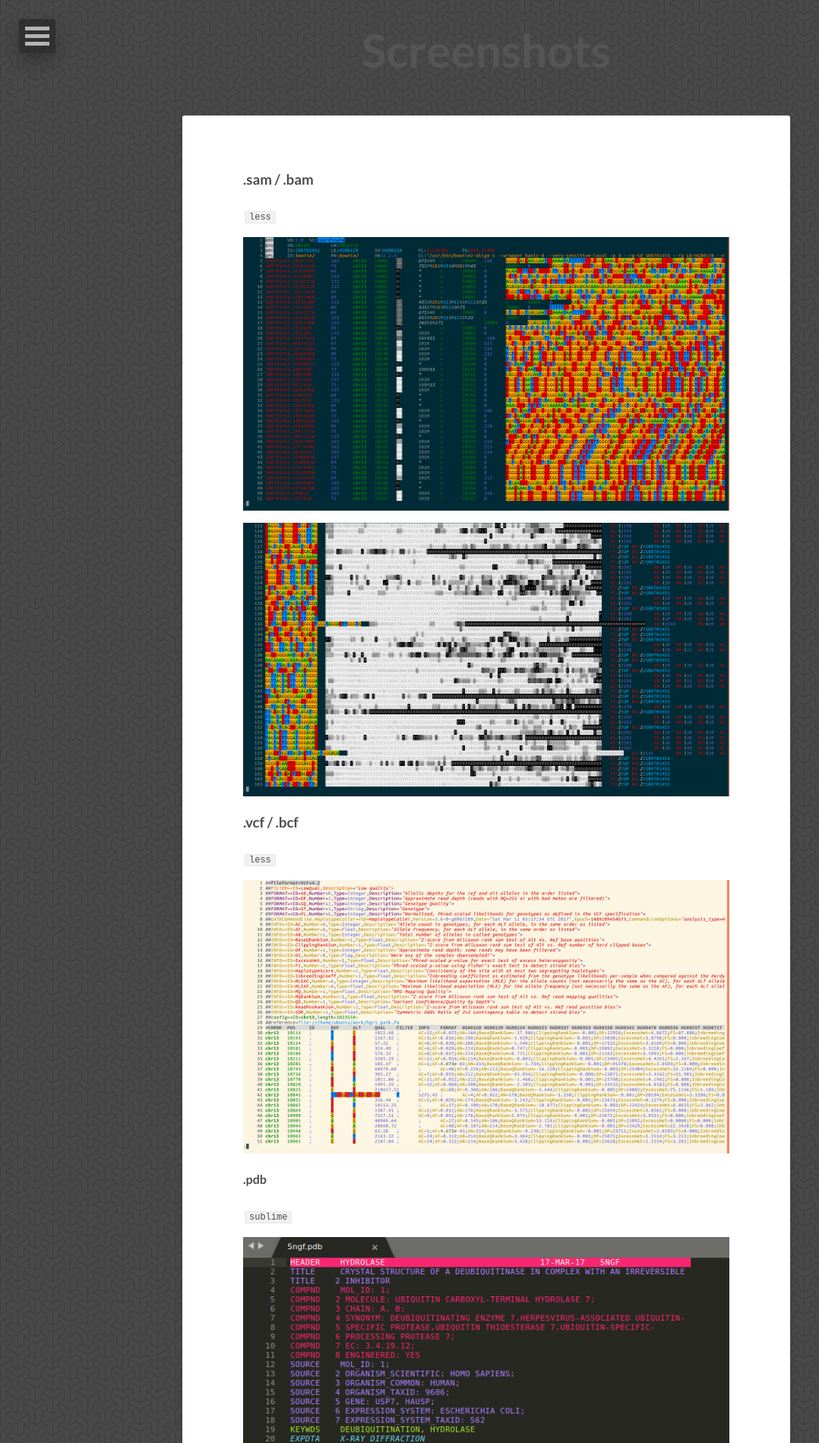
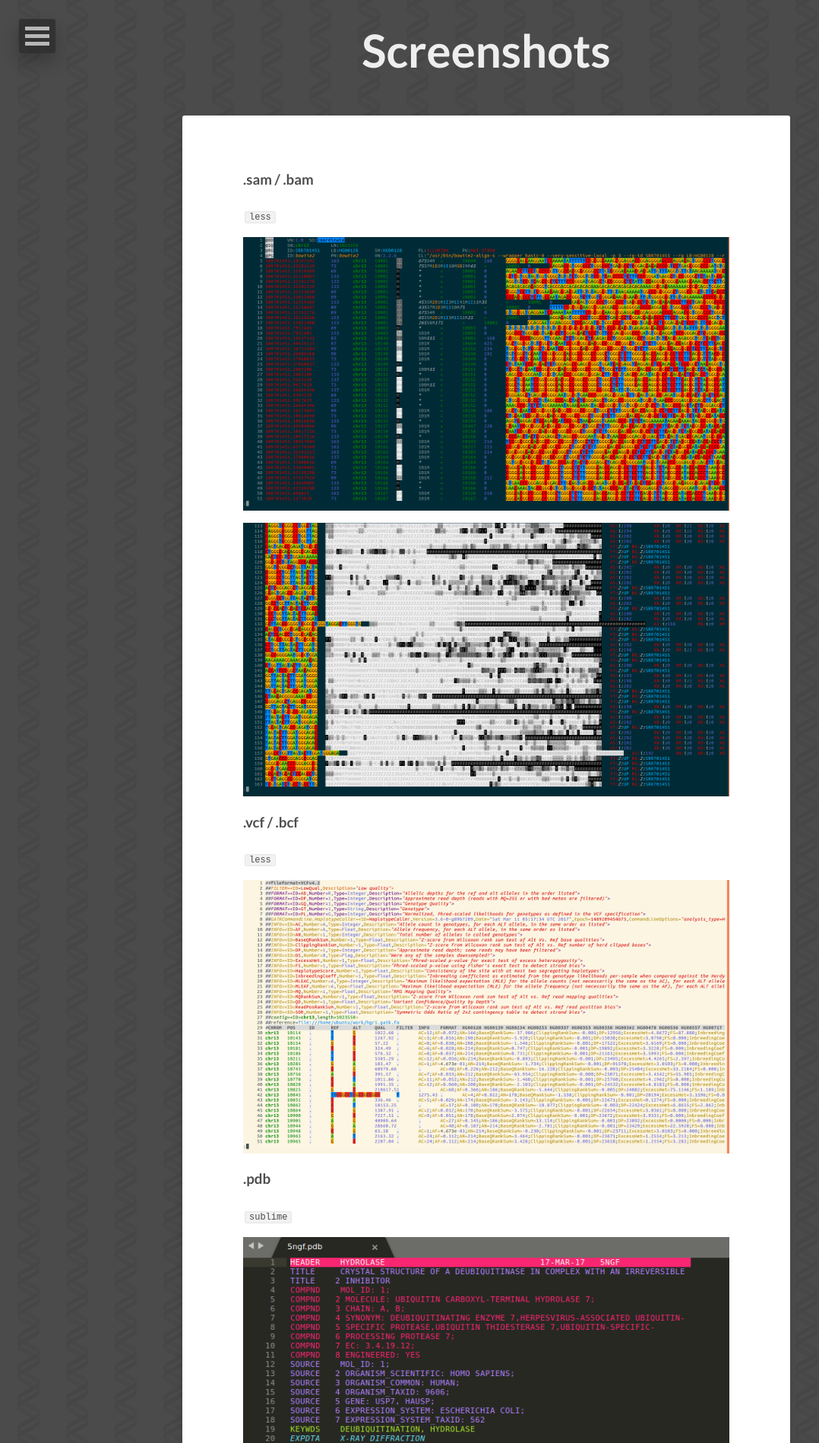
Before and after one commit to bioSyntax/bioSyntax-site, a Jekyll site: the page built from screenshots.md, in a window 1280 px wide. Shown: the top 1899 px of the page at 76% size, without its empty margins (0-1078 px from the left). Built offline with Jekyll 4.4.1, drawn with Linux system fonts in a browser that asks for light colours; nearby versions of some CDN libraries.

Commit message:
dna-tile added to Screenshots page

```diff
--- a/_sass/_page.scss
+++ b/_sass/_page.scss
@@ -64,7 +64,7 @@
 		margin: 10px 20px;
 		font-weight: 700;
 		@include font-rem(32);
-		color: lighten($base-color,20);
+		color: lighten($base-color,80);
 
 		@media #{$medium} {
 			@include font-rem(48);
--- a/screenshots.md
+++ b/screenshots.md
@@ -2,9 +2,7 @@
 layout: page
 title: Screenshots
 image:
-  feature:
-image:
-  background: eshcer_gray.png
+  background: dna_tile.png
 ---
 
 ### .sam / .bam
@@ -22,7 +20,7 @@
 [<img src="images/screens/vcf-less.png">](images/screens/vcf-less.png)
 
 
-#### .pdb
+### .pdb
 
 `sublime`
 
```
Also changed, not shown: images/dna_tile.png (added).
